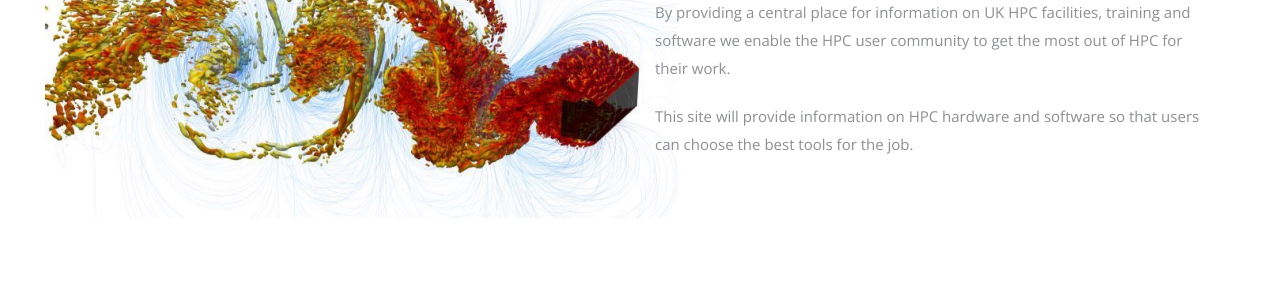
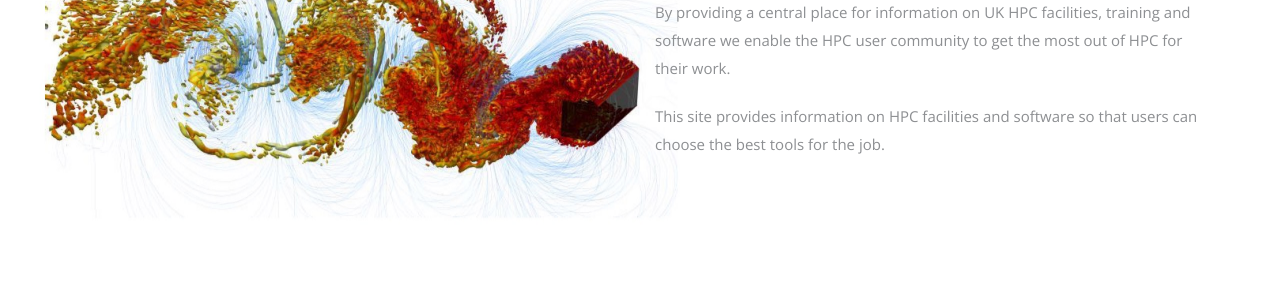
Before and after one commit to hpc-uk/hpcuk-website, a Jekyll site: the page built from index.html, in a window 1280 px wide and 900 px high, scrolled down 1108 px. Shown: the part 154-454 px from the top of the window. Built offline with Jekyll 4.4.1, drawn with Linux system fonts in a browser that asks for light colours; nearby versions of some CDN libraries; some web fonts are replaced.

Commit message:
Fixed minor issues on front page

```diff
--- a/index.html
+++ b/index.html
@@ -51,7 +51,7 @@ permalink: /
       <h2>EMPOWERING THE HPC COMMUNITY</h2>
       <p>By providing a central place for information on UK HPC facilities, training and software we enable the HPC user
       community to get the most out of HPC for their work.
-      <p>This site will provide information on HPC hardware and software so that users can choose the best tools for
+      <p>This site provides information on HPC facilities and software so that users can choose the best tools for
       the job.</p>
     </div>
   </div>
@@ -123,7 +123,7 @@ permalink: /
         <div class="block">
           <h2>We want to help build the UK HPC community for the benefit of all.</h2>
           <p>We are always keen to work with people and organisations. If you think you can contribute to HPC-UK then please just get in touch and talk to us.</p>
-          <a class="btn btn-default btn-call-to-action" href="#" >Get in touch</a>
+          <a class="btn btn-default btn-call-to-action" href="contact/" >Get in touch</a>
         </div>
       </div>
     </div>
```
